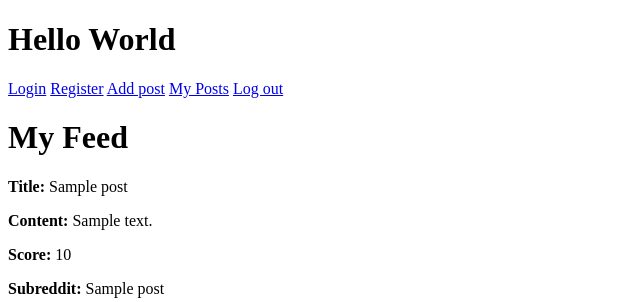
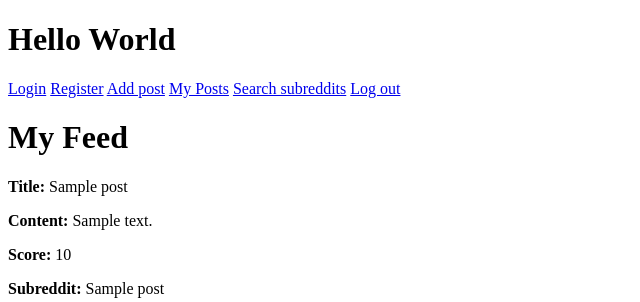
Before and after one commit to kristyanYochev/RedditClone, a Flask app: template reddit/templates/index.html in a window 1280 px wide. Shown: the top 302 px of the page, without its empty margins (0-640 px from the left). Run offline with Flask 2, Linux system fonts and the light colour scheme; the visitor is signed in with stand-in values (Sample User, id 1); the template is opened without the code that fills it: most values are stand-ins (such as "Sample title", 1, 10 or a date in 2020).

Commit message:
Added link to subreddit search

```diff
--- a/reddit/templates/index.html
+++ b/reddit/templates/index.html
@@ -12,6 +12,7 @@
   {% if session["loggedIn"] %}
     <a href="/posts">Add post</a>
     <a href="/myPosts">My Posts</a>
+    <a href="/r">Search subreddits</a>
     <a href="/logout">Log out</a>
     <h1>My Feed</h1>
     {% for post in posts %}
```
